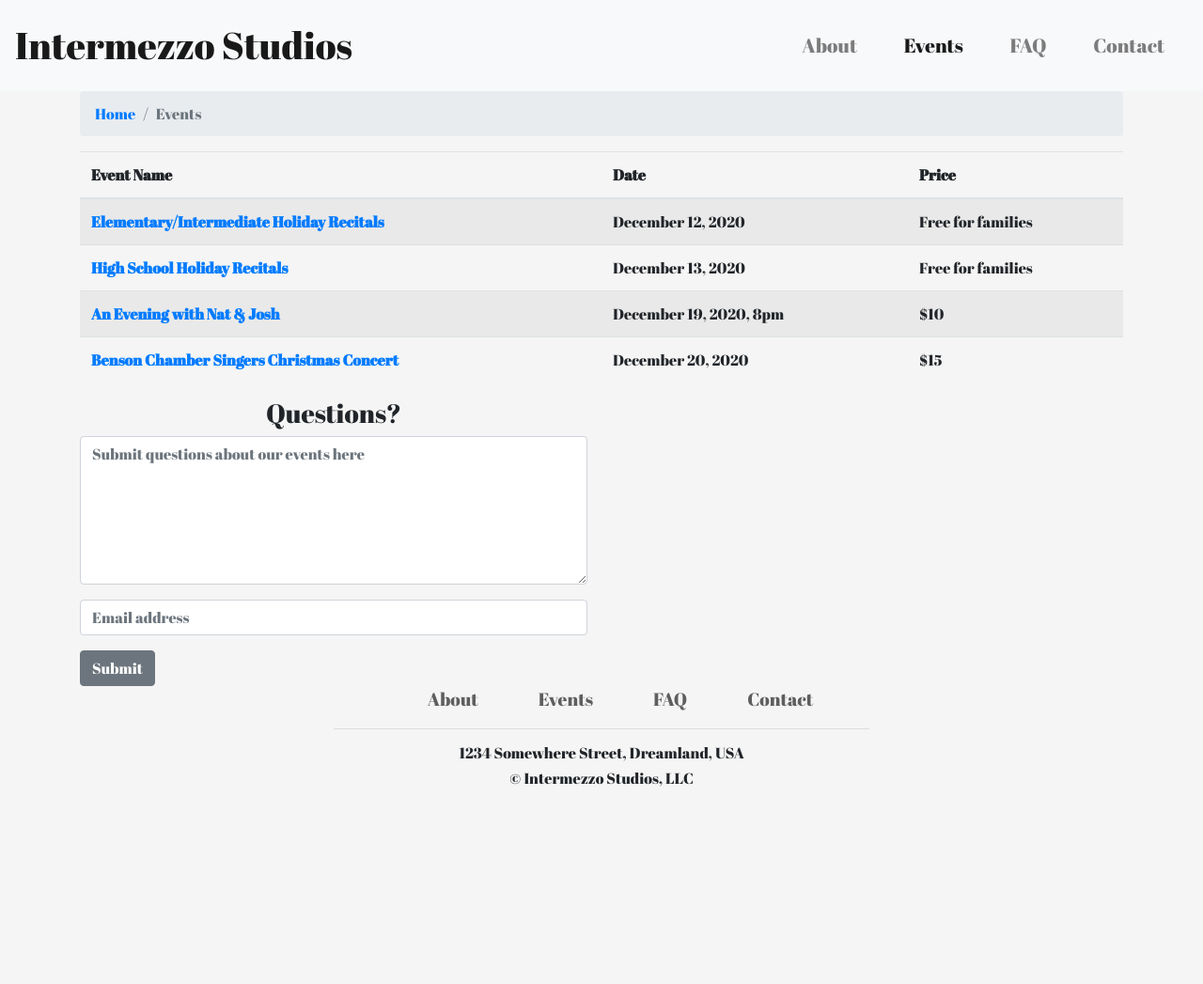
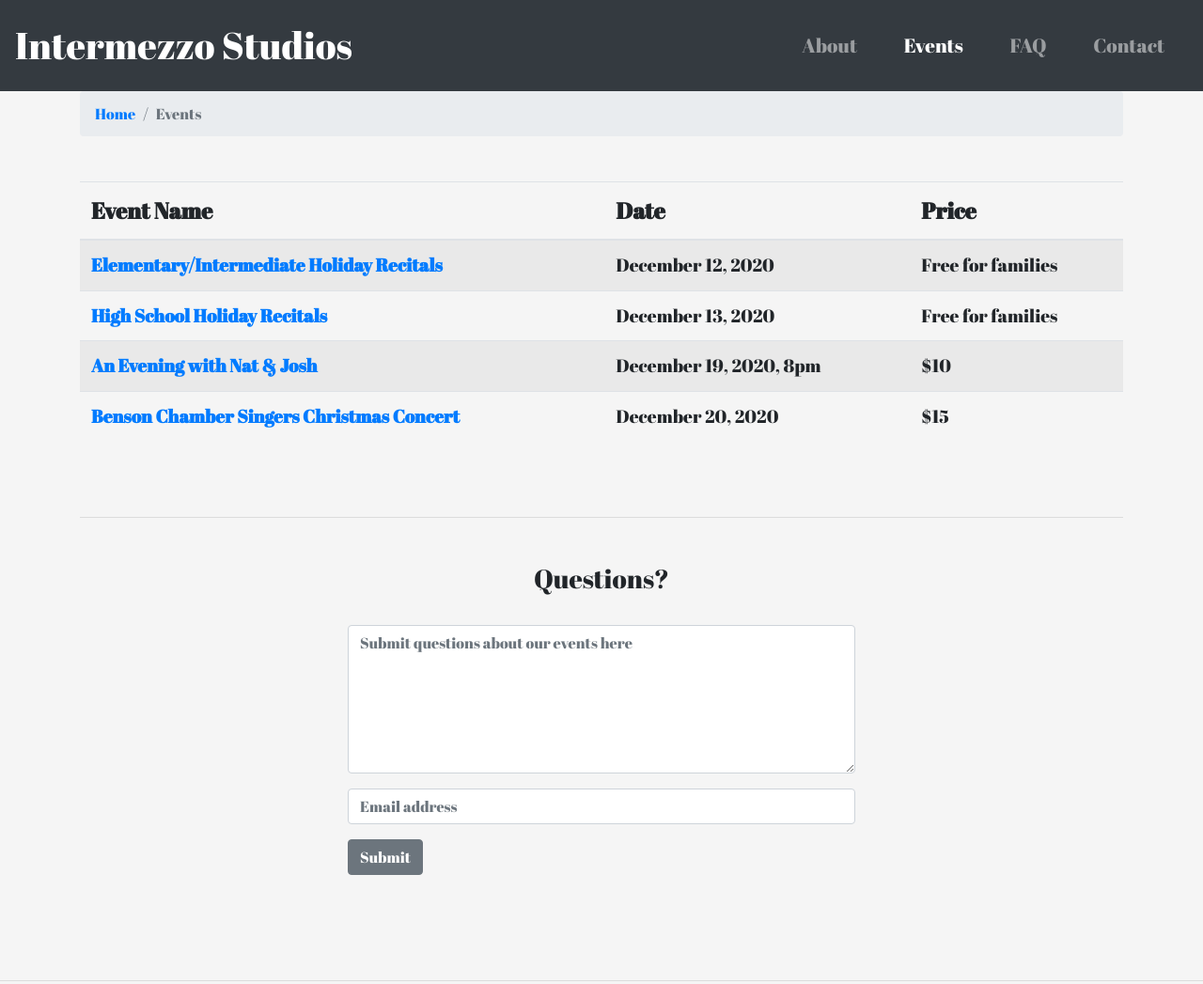
Before and after one commit to dcatherine3000/intermezzo-studios-final, a website: page events.html in a window 1280 px wide. Shown: the top 1047 px of the page at 94% size. Before the commit the page ends 847 px from the top, so only its background shows below. Drawn offline with nearby package versions, Linux system fonts and the light colour scheme.

Commit message:
Events Page Styles

```diff
--- a/css/styles.css
+++ b/css/styles.css
@@ -165,7 +165,25 @@ footer hr {
     text-align: left;
 }
 
+/* Events Page */
 
+.table {
+    font-size: 1.2rem;
+    margin: 2rem auto;
+}
+
+.table thead {
+    font-size: 1.5rem;
+}
+
+.events-contact {
+    margin: 2rem auto;
+}
+
+.events-contact h3 {
+    margin-bottom: 2rem;
+    text-align: center;
+}
 
 /* Contact Page */
 
--- a/events.html
+++ b/events.html
@@ -16,7 +16,7 @@
 
 <!--Navigation Bar-->
 
-<nav class="navbar navbar-expand-lg navbar-light bg-light">
+<nav class="navbar navbar-expand-lg navbar-dark bg-dark">
     <a class="navbar-brand" href="index.html">Intermezzo Studios</a>
     <button class="navbar-toggler" type="button" data-toggle="collapse" data-target="#navbar" aria-controls="navbar" aria-expanded="false" aria-label="Toggle navigation">
         <span class="navbar-toggler-icon"></span>
@@ -87,11 +87,12 @@
             </tr>
         </tbody>
     </table>
+    <hr>
 
 <!--Contact Form-->
 
     <div class="row">
-        <div class="col-6">
+        <div class="col-6 events-contact">
             <h3>Questions?</h3>
             <form>
                 <div class="form-group">
@@ -105,6 +106,7 @@
         </div>
     </div>
 </div>
+<hr>
 
 <!--Footer-->
 
```
